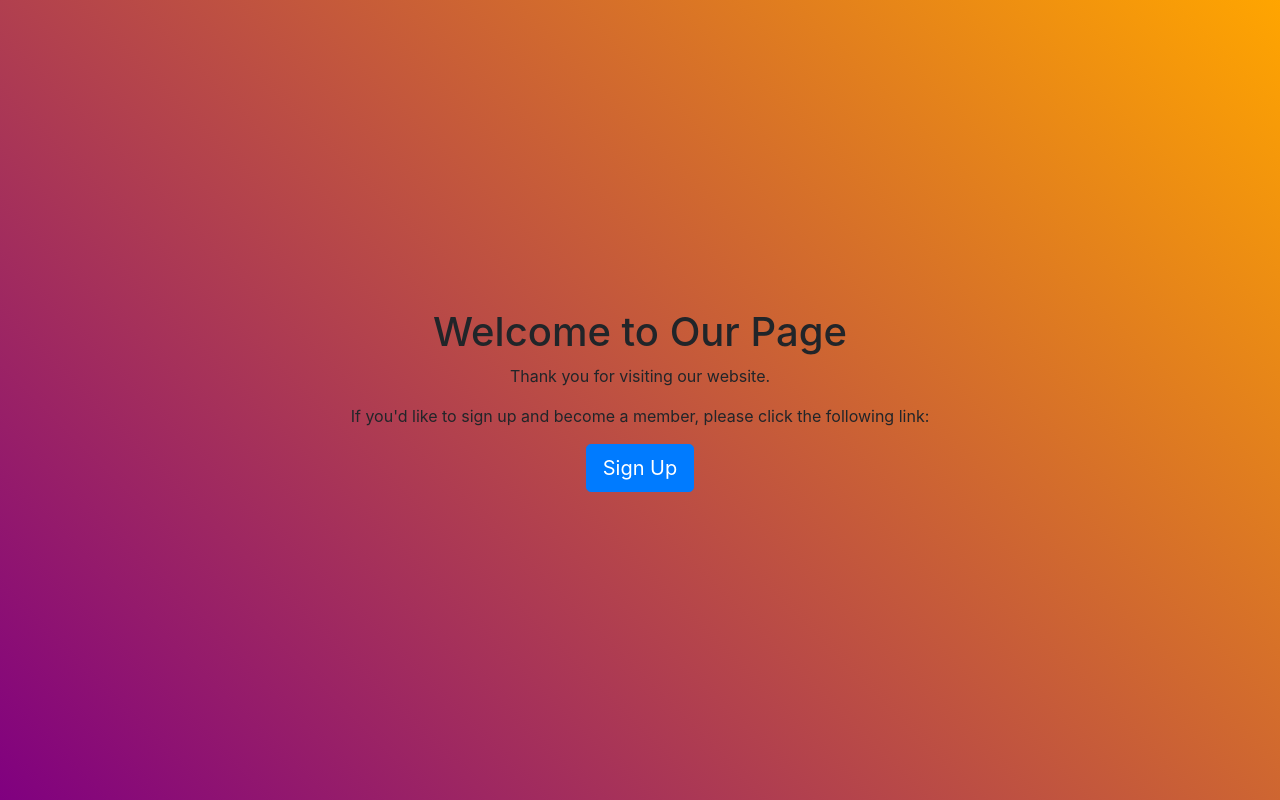
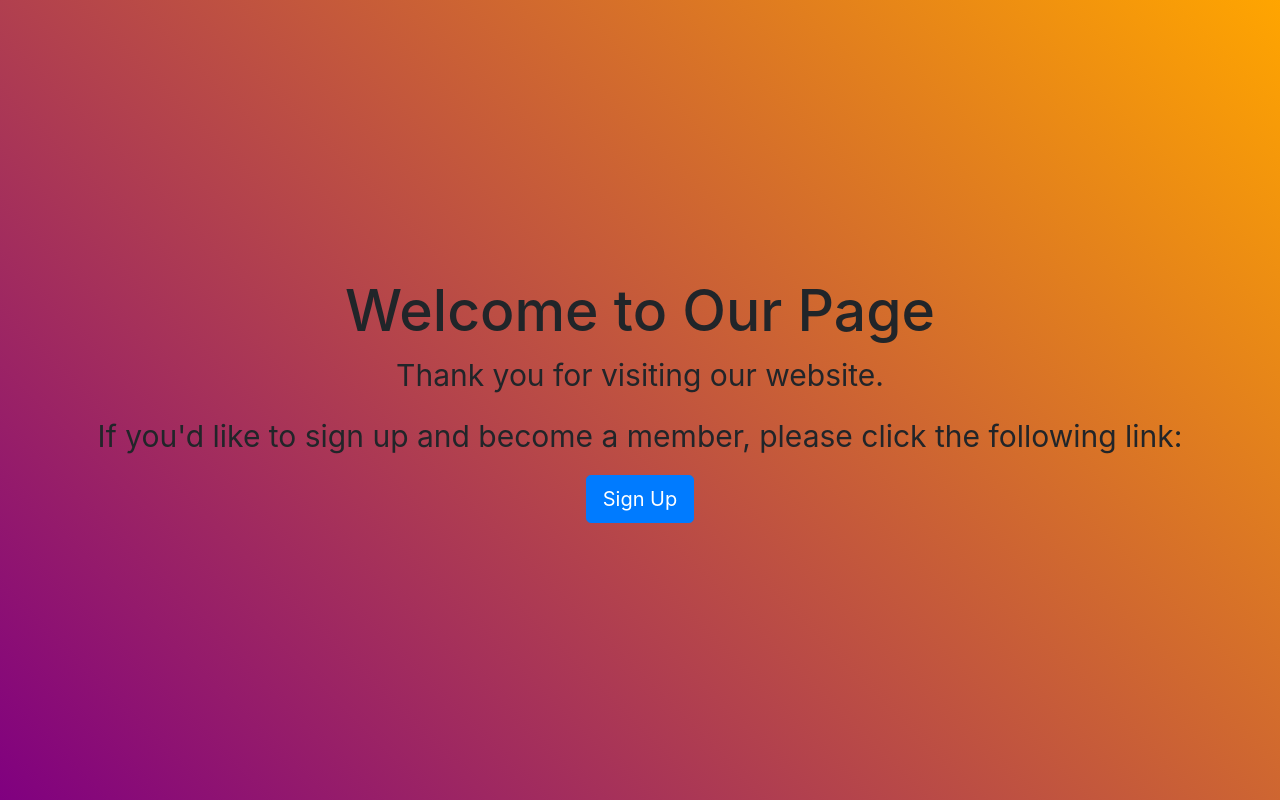
Before and after one commit to hsnhafsah/assignment1, a PHP site: page / in a window 1280 px wide. Run offline with PHP 8.4, Linux system fonts and the light colour scheme.

Commit message:
Updated the Index page

```diff
--- a/index.php
+++ b/index.php
@@ -8,7 +8,6 @@
     <link href="https://maxcdn.bootstrapcdn.com/bootstrap/4.5.2/css/bootstrap.min.css" rel="stylesheet">
 
     <style>
-
         body {
             background: linear-gradient(45deg, purple, orange);
         }
@@ -19,6 +18,11 @@
             align-items: center;
             justify-content: center;
             min-height: 100vh;
+            font-size: 30px;
+        }
+
+        h1 {
+            font-size: 57px;
         }
     </style>
 </head>
@@ -30,7 +34,6 @@
         <a href="signUp.php" class="btn btn-primary btn-lg">Sign Up</a>
     </div>
 
-
     <script src="https://maxcdn.bootstrapcdn.com/bootstrap/4.5.2/js/bootstrap.min.js"></script>
 </body>
 </html>
```
